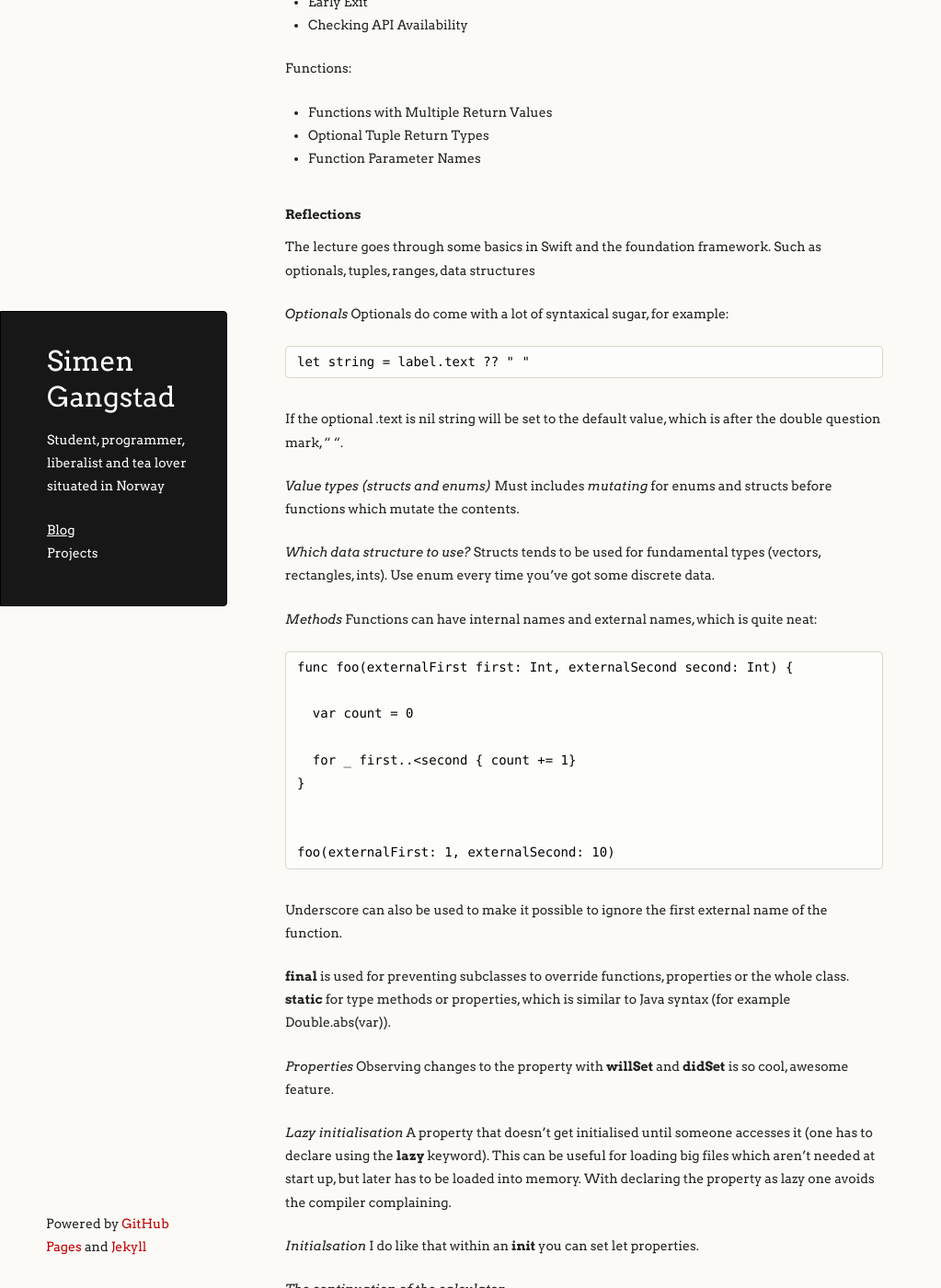
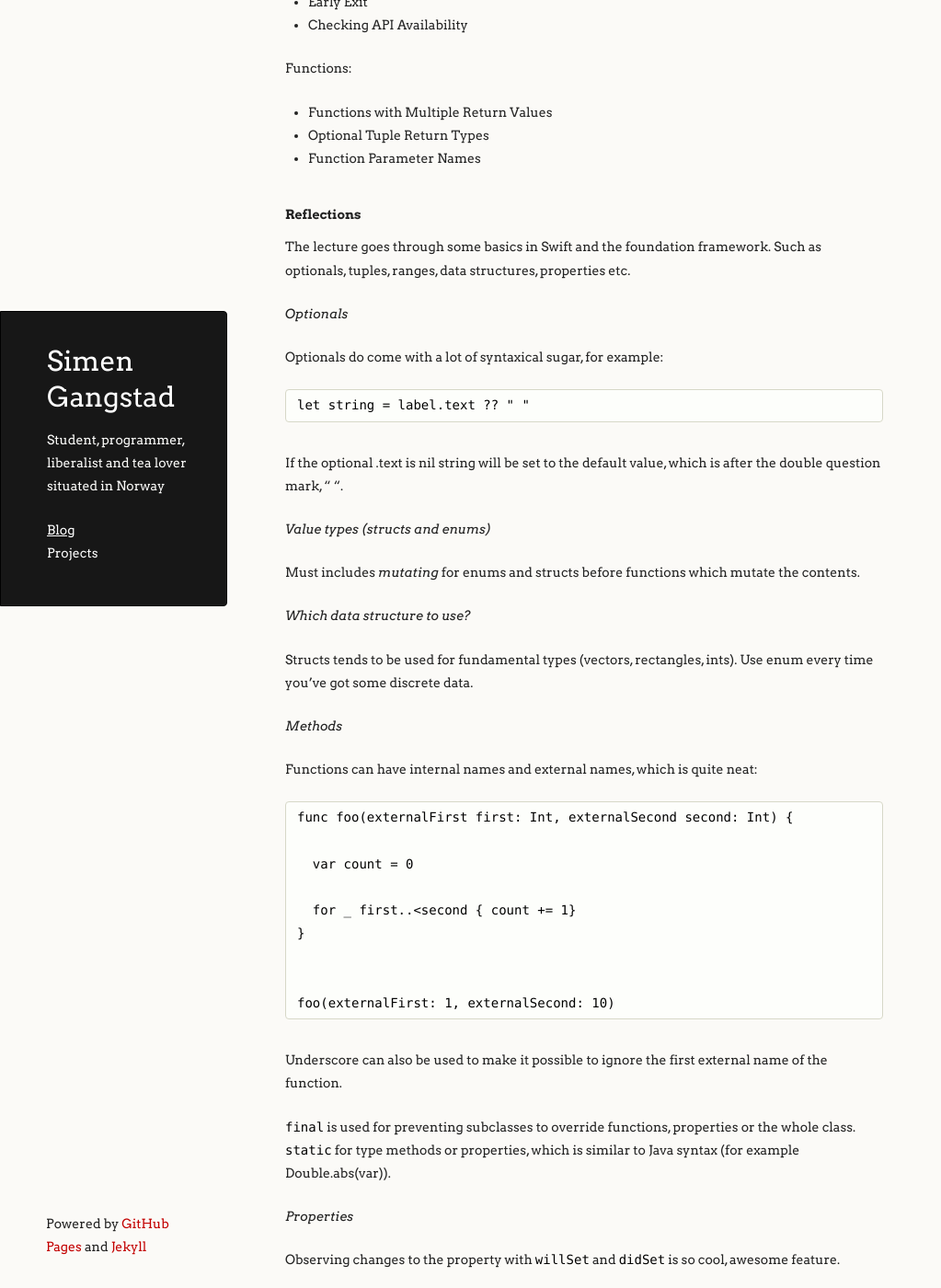
Before and after one commit to simengangstad/simengangstad.github.io, a Jekyll site: the page built from index.md, in a window 1280 px wide and 1400 px high, scrolled down 1493 px. Shown: the whole window at 92% size, without its empty margins (0-1023 px from the left). Built offline with Jekyll 4.4.1, drawn with Linux system fonts in a browser that asks for light colours; some of the changed text lies outside the part shown.

Commit message:
Fixes formatting and edit for blogpost: The Swift Project: Day 10

````diff
--- a/_posts/2016-10-15-The-Swift-Project-Day-10.md
+++ b/_posts/2016-10-15-The-Swift-Project-Day-10.md
@@ -11,20 +11,20 @@ tags: [swift, iOS]
 I've been on a holiday the last few days, so I'm sorry for the lack of updates.
 
 Due homework to the 13.10.16 and 15.10.16, respectively, was:
-* [ x ] Reading Assignment 1
-* [ x ] Programming Assignment 1
+* Reading Assignment 1
+* Programming Assignment 1
 
 Both of these got finished for the due date.
 
 Due for 20.10.16:
 
-* [   ] Reading Assignment 2
+* Reading Assignment 2
 
 Due for 22.10.16:
 
-* [   ] Programming Assignment 2
+* Programming Assignment 2
 
-##### done
+##### Done
 
 Watched the third lecture.
 
@@ -60,9 +60,10 @@ Functions:
 
 ##### Reflections
 
-The lecture goes through some basics in Swift and the foundation framework. Such as optionals, tuples, ranges, data structures
+The lecture goes through some basics in Swift and the foundation framework. Such as optionals, tuples, ranges, data structures, properties etc.
 
 *Optionals*
+
 Optionals do come with a lot of syntaxical sugar, for example:
 
 ```
@@ -74,14 +75,17 @@ If the optional .text is nil string will be set to the default value, which is a
 
 
 *Value types (structs and enums)*
+
 Must includes *mutating* for enums and structs before functions which mutate the contents.
 
 
 *Which data structure to use?*
+
 Structs tends to be used for fundamental types (vectors, rectangles, ints). Use enum every time you've got some discrete data.
 
 
 *Methods*
+
 Functions can have internal names and external names, which is quite neat:
 
 ```
@@ -98,17 +102,20 @@ foo(externalFirst: 1, externalSecond: 10)
 
 Underscore can also be used to make it possible to ignore the first external name of the function.
 
-**final** is used for preventing subclasses to override functions, properties or the whole class. **static** for type methods or properties, which is similar to Java syntax (for example Double.abs(var)).
+`final` is used for preventing subclasses to override functions, properties or the whole class. `static` for type methods or properties, which is similar to Java syntax (for example Double.abs(var)).
 
 
 *Properties*
-Observing changes to the property with **willSet** and **didSet** is so cool, awesome feature.
+
+Observing changes to the property with `willSet` and `didSet` is so cool, awesome feature.
 
 *Lazy initialisation*
-A property that doesn't get initialised until someone accesses it (one has to declare using the **lazy** keyword). This can be useful for loading big files which aren't needed at start up, but later has to be loaded into memory. With declaring the property as lazy one avoids the compiler complaining.
+
+A property that doesn't get initialised until someone accesses it (one has to declare using the `lazy` keyword). This can be useful for loading big files which aren't needed at start up, but later has to be loaded into memory.
 
 *Initialsation*
-I do like that within an **init** you can set let properties.
+
+I do like that within an `init` you can set let properties.
 
 
 
@@ -142,7 +149,7 @@ One of the things covered in the lecture was the ability to store calculator 'pr
 
 Notice the typealias, that forces you to set the program as a `PropertyList`, which is quite nice. When the program is set we do a simple check for Doubles and Strings and feed those into the `setOperand(operand: Double)` and `performOperation(symbol: String)`.
 
-I needed to adapt this to my operation stack as well, so the code became:
+I had to adapt this to my operation stack as well, so the code became:
 
 ```
     public struct PropertyList {
````
Also changed, not shown: other parts of _posts/2016-10-15-The-Swift-Project-Day-10.md (+1 -1 lines).
